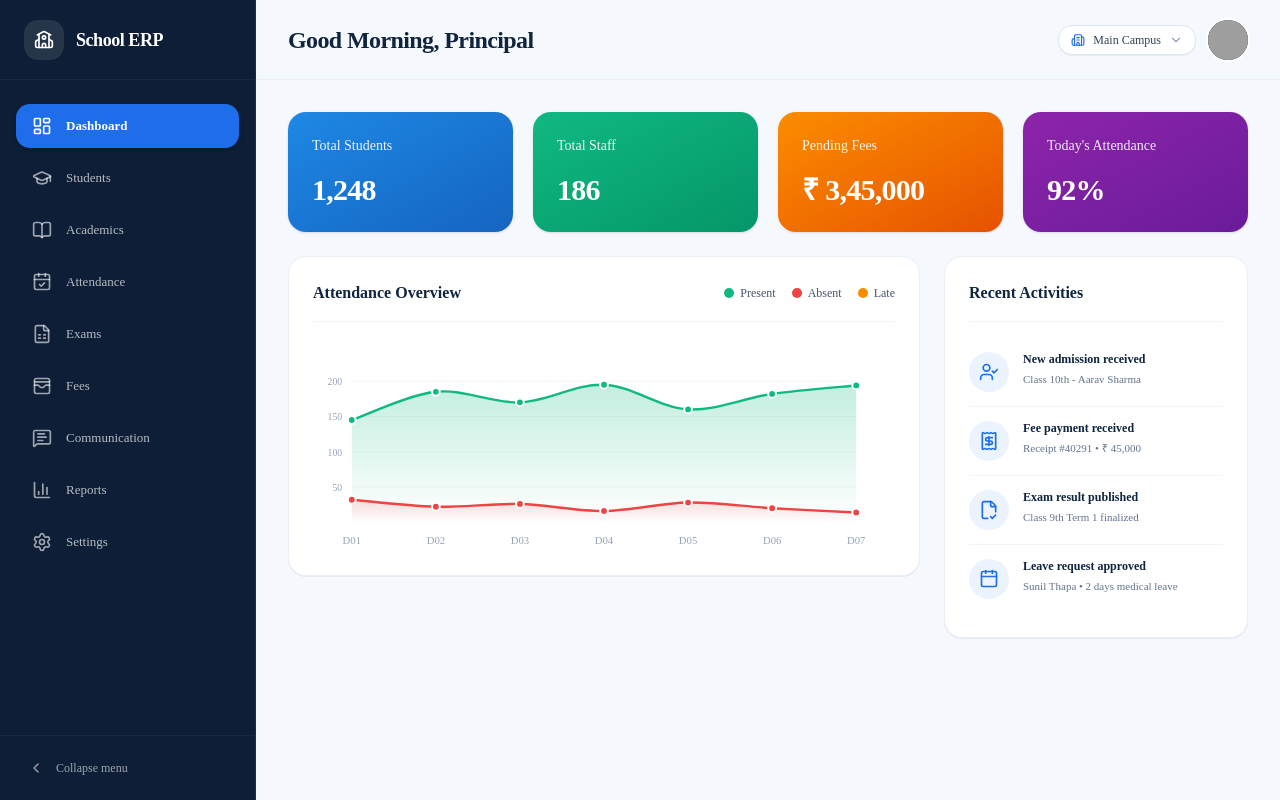
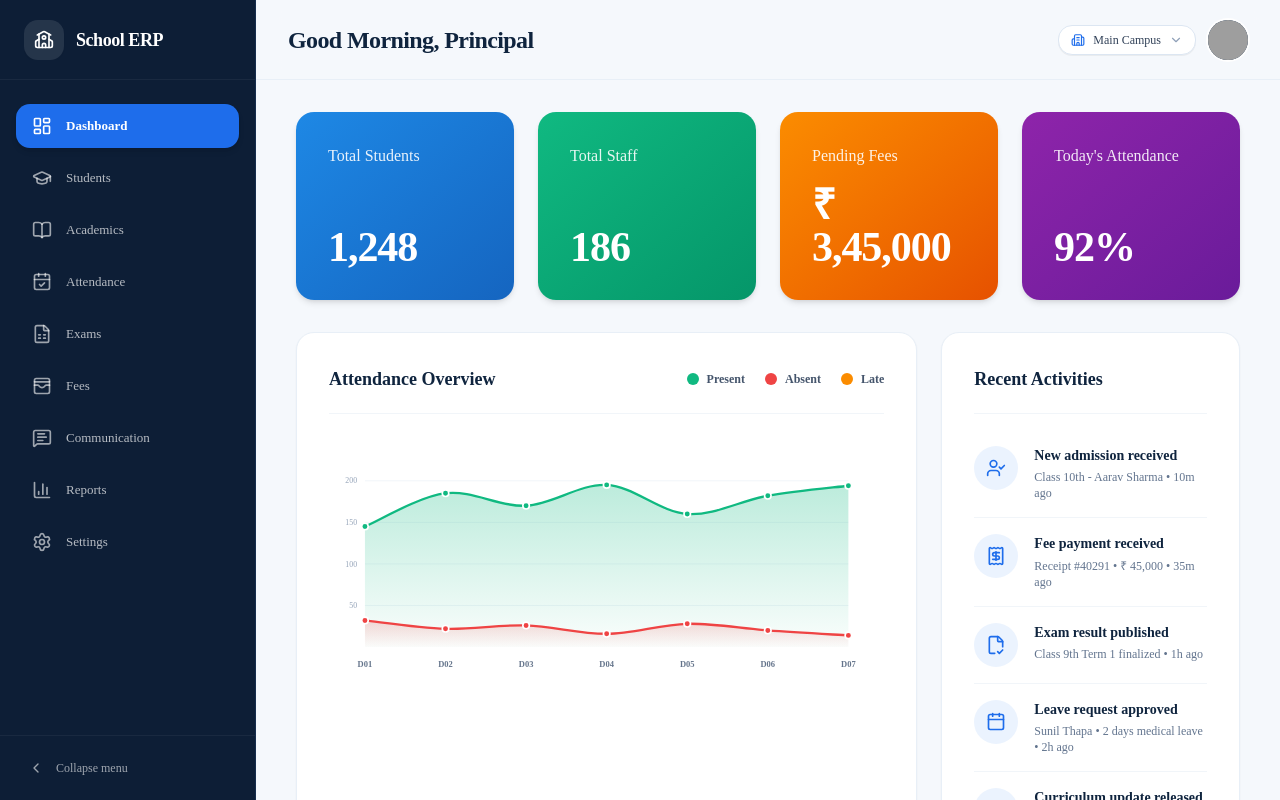
Before and after one commit to 17sushil/Baudhika-Frontend-ERP, a Next.js app: page /dashboard in a window 1280 px wide. Shown: the top 800 px of the page. Built offline with nearby package versions, Linux system fonts and the light colour scheme; grey boxes are pictures that could not be loaded.

Commit message:
feat(dashboard): expand dashboard layout to full viewport with enlarged KPI cards and taller attendance chart

```diff
--- a/src/components/dashboard/dashboard-content.tsx
+++ b/src/components/dashboard/dashboard-content.tsx
@@ -10,6 +10,7 @@ import {
   Receipt,
   FileCheck2,
   Calendar,
+  BookOpen,
 } from "lucide-react";
 import { cn } from "cn";
 
@@ -28,11 +29,11 @@ export function DashboardContent({
   const absentData = [32, 22, 26, 16, 28, 20, 14];
   const lateData = [14, 18, 12, 10, 17, 13, 8];
 
-  // SVG dimensions for attendance chart
-  const width = 600;
-  const height = 220;
-  const paddingX = 40;
-  const paddingY = 30;
+  // SVG dimensions for wide & tall attendance chart matching the screenshot
+  const width = 850;
+  const height = 360;
+  const paddingX = 55;
+  const paddingY = 40;
   const graphWidth = width - paddingX * 2;
   const graphHeight = height - paddingY * 2;
   const maxY = 220;
@@ -75,94 +76,103 @@ export function DashboardContent({
   const absentAreaPath = `${absentLinePath} L ${absentPoints[absentPoints.length - 1].x} ${height - paddingY} L ${absentPoints[0].x} ${height - paddingY} Z`;
 
   return (
-    <div className="space-y-6 pb-12 font-sans">
-      {/* 4 Solid Colorful KPI Cards Matching the Screenshot */}
-      <div className="grid grid-cols-1 sm:grid-cols-2 lg:grid-cols-4 gap-5">
+    <div className="space-y-8 pb-12 w-full font-sans">
+      {/* 4 Solid Colorful Large KPI Cards Matching the Screenshot */}
+      <div className="grid grid-cols-1 sm:grid-cols-2 xl:grid-cols-4 gap-6 w-full">
         {/* Card 1: Total Students (Vibrant Blue) */}
-        <div className="rounded-2xl bg-gradient-to-br from-[#1E88E5] to-[#1565C0] p-6 text-white shadow-sm flex flex-col justify-between">
-          <p className="text-sm font-medium text-white/90">Total Students</p>
+        <div className="rounded-2xl bg-gradient-to-br from-[#1E88E5] to-[#1565C0] p-7 lg:p-8 text-white shadow-md flex flex-col justify-between min-h-[160px] transition-transform hover:-translate-y-0.5">
+          <p className="text-sm lg:text-base font-medium text-white/90">
+            Total Students
+          </p>
           <div className="mt-4">
-            <h3 className="text-3xl font-extrabold tracking-tight text-white">
+            <h3 className="text-3xl sm:text-4xl lg:text-[42px] font-black tracking-tight text-white leading-none">
               1,248
             </h3>
           </div>
         </div>
 
         {/* Card 2: Total Staff (Vibrant Emerald Green) */}
-        <div className="rounded-2xl bg-gradient-to-br from-[#10B981] to-[#059669] p-6 text-white shadow-sm flex flex-col justify-between">
-          <p className="text-sm font-medium text-white/90">Total Staff</p>
+        <div className="rounded-2xl bg-gradient-to-br from-[#10B981] to-[#059669] p-7 lg:p-8 text-white shadow-md flex flex-col justify-between min-h-[160px] transition-transform hover:-translate-y-0.5">
+          <p className="text-sm lg:text-base font-medium text-white/90">
+            Total Staff
+          </p>
           <div className="mt-4">
-            <h3 className="text-3xl font-extrabold tracking-tight text-white">
+            <h3 className="text-3xl sm:text-4xl lg:text-[42px] font-black tracking-tight text-white leading-none">
               186
             </h3>
           </div>
         </div>
 
         {/* Card 3: Pending Fees (Vibrant Orange / Amber) */}
-        <div className="rounded-2xl bg-gradient-to-br from-[#FB8C00] to-[#E65100] p-6 text-white shadow-sm flex flex-col justify-between">
-          <p className="text-sm font-medium text-white/90">Pending Fees</p>
+        <div className="rounded-2xl bg-gradient-to-br from-[#FB8C00] to-[#E65100] p-7 lg:p-8 text-white shadow-md flex flex-col justify-between min-h-[160px] transition-transform hover:-translate-y-0.5">
+          <p className="text-sm lg:text-base font-medium text-white/90">
+            Pending Fees
+          </p>
           <div className="mt-4">
-            <h3 className="text-3xl font-extrabold tracking-tight text-white">
+            <h3 className="text-3xl sm:text-4xl lg:text-[42px] font-black tracking-tight text-white leading-none">
               ₹ 3,45,000
             </h3>
           </div>
         </div>
 
         {/* Card 4: Today's Attendance (Vibrant Purple) */}
-        <div className="rounded-2xl bg-gradient-to-br from-[#8E24AA] to-[#6A1B9A] p-6 text-white shadow-sm flex flex-col justify-between">
-          <p className="text-sm font-medium text-white/90">Today's Attendance</p>
+        <div className="rounded-2xl bg-gradient-to-br from-[#8E24AA] to-[#6A1B9A] p-7 lg:p-8 text-white shadow-md flex flex-col justify-between min-h-[160px] transition-transform hover:-translate-y-0.5">
+          <p className="text-sm lg:text-base font-medium text-white/90">
+            Today's Attendance
+          </p>
           <div className="mt-4">
-            <h3 className="text-3xl font-extrabold tracking-tight text-white">
+            <h3 className="text-3xl sm:text-4xl lg:text-[42px] font-black tracking-tight text-white leading-none">
               92%
             </h3>
           </div>
         </div>
       </div>
 
-      {/* Main Grid: Attendance Overview (Left) + Recent Activities (Right) */}
-      <div className="grid grid-cols-1 lg:grid-cols-12 gap-6 items-start">
+      {/* Main Lower Section: Attendance Overview (Left) + Recent Activities (Right) */}
+      <div className="grid grid-cols-1 lg:grid-cols-12 gap-6 w-full items-stretch">
         {/* Left Column: Attendance Overview Chart Card (~65% width) */}
-        <div className="lg:col-span-8 rounded-2xl border border-[#E8EFF7] bg-white p-6 shadow-2xs">
+        <div className="lg:col-span-8 rounded-2xl border border-[#E8EFF7] bg-white p-6 sm:p-8 shadow-xs flex flex-col justify-between">
+          <div>
             {/* Card Header with Title and Legend */}
-          <div className="flex flex-col sm:flex-row sm:items-center justify-between gap-3 pb-4 border-b border-slate-100">
-            <h2 className="text-base font-bold text-[#0F243E]">
+            <div className="flex flex-col sm:flex-row sm:items-center justify-between gap-3 pb-5 border-b border-slate-100">
+              <h2 className="text-lg font-bold text-[#0F243E]">
                 Attendance Overview
               </h2>
 
               {/* Legend dots matching the screenshot */}
-            <div className="flex items-center gap-4 text-xs font-medium text-slate-600">
-              <div className="flex items-center gap-1.5">
-                <span className="h-2.5 w-2.5 rounded-full bg-[#10B981]" />
+              <div className="flex items-center gap-5 text-xs font-semibold text-slate-600">
+                <div className="flex items-center gap-2">
+                  <span className="h-3 w-3 rounded-full bg-[#10B981]" />
                   <span>Present</span>
                 </div>
-              <div className="flex items-center gap-1.5">
-                <span className="h-2.5 w-2.5 rounded-full bg-[#EF4444]" />
+                <div className="flex items-center gap-2">
+                  <span className="h-3 w-3 rounded-full bg-[#EF4444]" />
                   <span>Absent</span>
                 </div>
-              <div className="flex items-center gap-1.5">
-                <span className="h-2.5 w-2.5 rounded-full bg-[#FB8C00]" />
+                <div className="flex items-center gap-2">
+                  <span className="h-3 w-3 rounded-full bg-[#FB8C00]" />
                   <span>Late</span>
                 </div>
               </div>
             </div>
 
             {/* Smooth Spline Chart */}
-          <div className="mt-4 w-full overflow-hidden">
+            <div className="mt-6 w-full overflow-hidden">
               <svg
                 viewBox={`0 0 ${width} ${height}`}
                 className="w-full h-auto overflow-visible"
               >
                 <defs>
                   {/* Present Green Gradient */}
-                <linearGradient id="presentGrad" x1="0" y1="0" x2="0" y2="1">
-                  <stop offset="0%" stopColor="#10B981" stopOpacity="0.25" />
-                  <stop offset="100%" stopColor="#10B981" stopOpacity="0.0" />
+                  <linearGradient id="presentGradLarge" x1="0" y1="0" x2="0" y2="1">
+                    <stop offset="0%" stopColor="#10B981" stopOpacity="0.28" />
+                    <stop offset="100%" stopColor="#10B981" stopOpacity="0.02" />
                   </linearGradient>
 
                   {/* Absent Red Gradient */}
-                <linearGradient id="absentGrad" x1="0" y1="0" x2="0" y2="1">
-                  <stop offset="0%" stopColor="#EF4444" stopOpacity="0.18" />
-                  <stop offset="100%" stopColor="#EF4444" stopOpacity="0.0" />
+                  <linearGradient id="absentGradLarge" x1="0" y1="0" x2="0" y2="1">
+                    <stop offset="0%" stopColor="#EF4444" stopOpacity="0.20" />
+                    <stop offset="100%" stopColor="#EF4444" stopOpacity="0.01" />
                   </linearGradient>
                 </defs>
 
@@ -177,14 +187,15 @@ export function DashboardContent({
                         x2={width - paddingX}
                         y2={y}
                         stroke="#F1F5F9"
-                      strokeWidth="1"
+                        strokeWidth="1.5"
                       />
                       <text
-                      x={paddingX - 10}
+                        x={paddingX - 12}
                         y={y + 4}
                         fill="#94A3B8"
-                      fontSize="10"
+                        fontSize="12"
                         textAnchor="end"
+                        fontWeight="500"
                       >
                         {val}
                       </text>
@@ -193,48 +204,48 @@ export function DashboardContent({
                 })}
 
                 {/* Area Fills */}
-              <path d={presentAreaPath} fill="url(#presentGrad)" />
-              <path d={absentAreaPath} fill="url(#absentGrad)" />
+                <path d={presentAreaPath} fill="url(#presentGradLarge)" />
+                <path d={absentAreaPath} fill="url(#absentGradLarge)" />
 
                 {/* Line Strokes */}
                 <path
                   d={presentLinePath}
                   fill="none"
                   stroke="#10B981"
-                strokeWidth="2.5"
+                  strokeWidth="3.5"
                   strokeLinecap="round"
                 />
                 <path
                   d={absentLinePath}
                   fill="none"
                   stroke="#EF4444"
-                strokeWidth="2.5"
+                  strokeWidth="3.5"
                   strokeLinecap="round"
                 />
 
                 {/* Present Point Dots */}
                 {presentPoints.map((p, i) => (
                   <circle
-                  key={`pres-${i}`}
+                    key={`pres-pt-${i}`}
                     cx={p.x}
                     cy={p.y}
-                  r="4"
+                    r="5"
                     fill="#10B981"
                     stroke="#FFFFFF"
-                  strokeWidth="2"
+                    strokeWidth="2.5"
                   />
                 ))}
 
                 {/* Absent Point Dots */}
                 {absentPoints.map((p, i) => (
                   <circle
-                  key={`abs-${i}`}
+                    key={`abs-pt-${i}`}
                     cx={p.x}
                     cy={p.y}
-                  r="4"
+                    r="5"
                     fill="#EF4444"
                     stroke="#FFFFFF"
-                  strokeWidth="2"
+                    strokeWidth="2.5"
                   />
                 ))}
 
@@ -245,11 +256,11 @@ export function DashboardContent({
                     <text
                       key={day}
                       x={x}
-                    y={height - 8}
-                    fill="#94A3B8"
-                    fontSize="11"
+                      y={height - 10}
+                      fill="#64748B"
+                      fontSize="13"
                       textAnchor="middle"
-                    fontWeight="500"
+                      fontWeight="600"
                     >
                       {day}
                     </text>
@@ -259,74 +270,103 @@ export function DashboardContent({
             </div>
           </div>
 
+          <div className="mt-4 pt-4 border-t border-slate-100 flex items-center justify-between text-xs text-slate-500 font-medium">
+            <span>Weekly attendance performance</span>
+            <span className="text-[#10B981] font-bold">92.4% weekly average</span>
+          </div>
+        </div>
+
         {/* Right Column: Recent Activities Card (~35% width) */}
-        <div className="lg:col-span-4 rounded-2xl border border-[#E8EFF7] bg-white p-6 shadow-2xs">
-          <div className="pb-4 border-b border-slate-100">
-            <h2 className="text-base font-bold text-[#0F243E]">
+        <div className="lg:col-span-4 rounded-2xl border border-[#E8EFF7] bg-white p-6 sm:p-8 shadow-xs flex flex-col justify-between">
+          <div>
+            <div className="pb-5 border-b border-slate-100">
+              <h2 className="text-lg font-bold text-[#0F243E]">
                 Recent Activities
               </h2>
             </div>
 
             <div className="mt-4 divide-y divide-slate-100">
-            {/* Activity 1: New Admission */}
-            <div className="py-3.5 flex items-start gap-3.5">
-              <div className="flex h-10 w-10 shrink-0 items-center justify-center rounded-full bg-[#EBF3FE] text-[#1E6DEB]">
+              {/* Activity 1 */}
+              <div className="py-4 flex items-start gap-4">
+                <div className="flex h-11 w-11 shrink-0 items-center justify-center rounded-full bg-[#EBF3FE] text-[#1E6DEB]">
                   <UserCheck className="h-5 w-5" />
                 </div>
                 <div className="min-w-0 flex-1">
-                <p className="text-xs font-bold text-[#0F243E] leading-tight">
+                  <p className="text-sm font-bold text-[#0F243E] leading-snug">
                     New admission received
                   </p>
-                <p className="text-[11px] text-slate-500 mt-1 truncate">
-                  Class 10th - Aarav Sharma
+                  <p className="text-xs text-slate-500 mt-1">
+                    Class 10th - Aarav Sharma • 10m ago
                   </p>
                 </div>
               </div>
 
-            {/* Activity 2: Fee payment */}
-            <div className="py-3.5 flex items-start gap-3.5">
-              <div className="flex h-10 w-10 shrink-0 items-center justify-center rounded-full bg-[#EBF3FE] text-[#1E6DEB]">
+              {/* Activity 2 */}
+              <div className="py-4 flex items-start gap-4">
+                <div className="flex h-11 w-11 shrink-0 items-center justify-center rounded-full bg-[#EBF3FE] text-[#1E6DEB]">
                   <Receipt className="h-5 w-5" />
                 </div>
                 <div className="min-w-0 flex-1">
-                <p className="text-xs font-bold text-[#0F243E] leading-tight">
+                  <p className="text-sm font-bold text-[#0F243E] leading-snug">
                     Fee payment received
                   </p>
-                <p className="text-[11px] text-slate-500 mt-1 truncate">
-                  Receipt #40291 • ₹ 45,000
+                  <p className="text-xs text-slate-500 mt-1">
+                    Receipt #40291 • ₹ 45,000 • 35m ago
                   </p>
                 </div>
               </div>
 
-            {/* Activity 3: Exam result */}
-            <div className="py-3.5 flex items-start gap-3.5">
-              <div className="flex h-10 w-10 shrink-0 items-center justify-center rounded-full bg-[#EBF3FE] text-[#1E6DEB]">
+              {/* Activity 3 */}
+              <div className="py-4 flex items-start gap-4">
+                <div className="flex h-11 w-11 shrink-0 items-center justify-center rounded-full bg-[#EBF3FE] text-[#1E6DEB]">
                   <FileCheck2 className="h-5 w-5" />
                 </div>
                 <div className="min-w-0 flex-1">
-                <p className="text-xs font-bold text-[#0F243E] leading-tight">
+                  <p className="text-sm font-bold text-[#0F243E] leading-snug">
                     Exam result published
                   </p>
-                <p className="text-[11px] text-slate-500 mt-1 truncate">
-                  Class 9th Term 1 finalized
+                  <p className="text-xs text-slate-500 mt-1">
+                    Class 9th Term 1 finalized • 1h ago
                   </p>
                 </div>
               </div>
 
-            {/* Activity 4: Leave request */}
-            <div className="py-3.5 flex items-start gap-3.5">
-              <div className="flex h-10 w-10 shrink-0 items-center justify-center rounded-full bg-[#EBF3FE] text-[#1E6DEB]">
+              {/* Activity 4 */}
+              <div className="py-4 flex items-start gap-4">
+                <div className="flex h-11 w-11 shrink-0 items-center justify-center rounded-full bg-[#EBF3FE] text-[#1E6DEB]">
                   <Calendar className="h-5 w-5" />
                 </div>
                 <div className="min-w-0 flex-1">
-                <p className="text-xs font-bold text-[#0F243E] leading-tight">
+                  <p className="text-sm font-bold text-[#0F243E] leading-snug">
                     Leave request approved
                   </p>
-                <p className="text-[11px] text-slate-500 mt-1 truncate">
-                  Sunil Thapa • 2 days medical leave
+                  <p className="text-xs text-slate-500 mt-1">
+                    Sunil Thapa • 2 days medical leave • 2h ago
                   </p>
                 </div>
               </div>
+
+              {/* Activity 5 */}
+              <div className="py-4 flex items-start gap-4">
+                <div className="flex h-11 w-11 shrink-0 items-center justify-center rounded-full bg-[#EBF3FE] text-[#1E6DEB]">
+                  <BookOpen className="h-5 w-5" />
+                </div>
+                <div className="min-w-0 flex-1">
+                  <p className="text-sm font-bold text-[#0F243E] leading-snug">
+                    Curriculum update released
+                  </p>
+                  <p className="text-xs text-slate-500 mt-1">
+                    Science Dept • Unit 4 Syllabus • 4h ago
+                  </p>
+                </div>
+              </div>
+            </div>
+          </div>
+
+          <div className="mt-4 pt-4 border-t border-slate-100 text-center">
+            <span className="text-xs font-semibold text-[#1E6DEB] cursor-pointer hover:underline">
+              View all 24 activities &rarr;
+            </span>
           </div>
         </div>
       </div>
--- a/src/components/dashboard/dashboard-layout-shell.tsx
+++ b/src/components/dashboard/dashboard-layout-shell.tsx
@@ -55,8 +55,8 @@ export function DashboardLayoutShell({
             onSelectBranch={setSelectedBranchId}
           />
 
-          {/* Page Viewport */}
-          <main className="flex-1 p-4 sm:p-6 lg:p-8 max-w-7xl mx-auto w-full">
+          {/* Page Viewport: Full-width layout matching the reference mockup */}
+          <main className="flex-1 px-6 sm:px-8 lg:px-10 py-8 w-full">
             {children}
           </main>
         </div>
```
Lines whose indentation alone changed are shown as unchanged.
